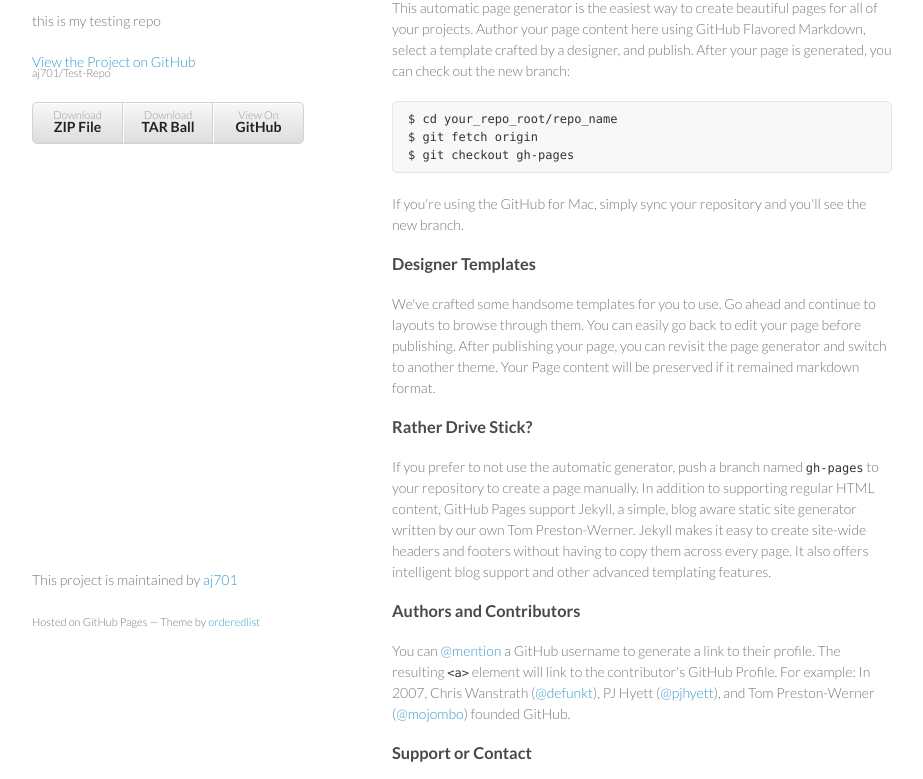
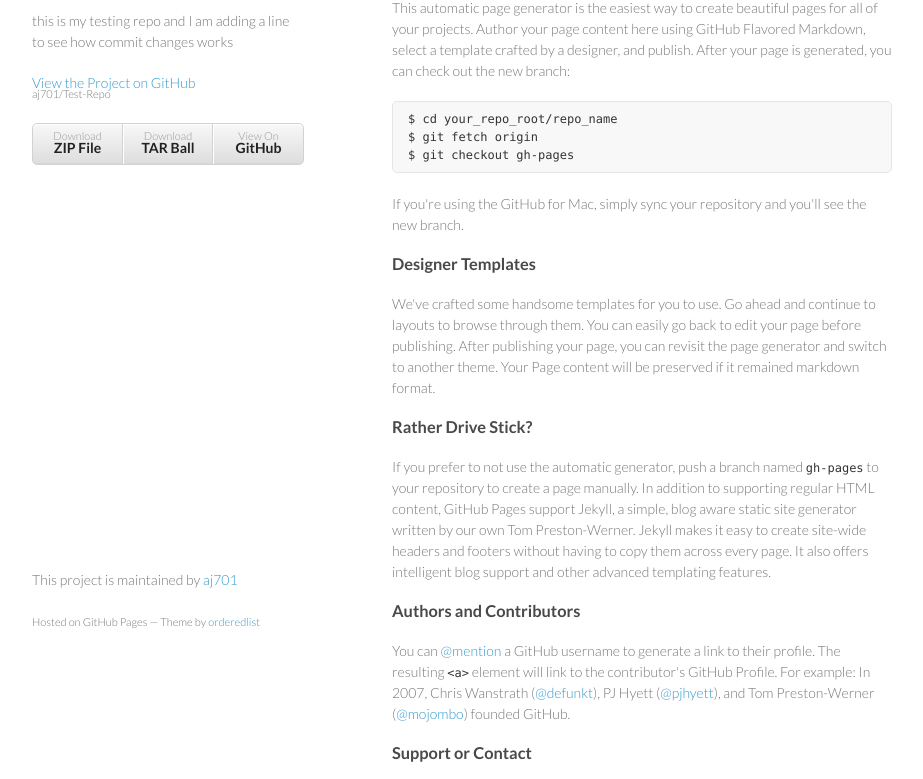
Before and after one commit to aj701/Test-Repo, a plain HTML site: page index.html in a window 1280 px wide. Shown: the part 99-878 px from the top of the page, without its empty margins (178-1101 px from the left). Drawn offline with Linux system fonts and the light colour scheme.

Commit message:
to test commit changes
added working to description

```diff
--- a/index.html
+++ b/index.html
@@ -16,7 +16,7 @@
     <div class="wrapper">
       <header>
         <h1>Test-repo</h1>
-        <p>this is my testing repo</p>
+        <p>this is my testing repo and I am adding a line to see how commit changes works</p>
 
         <p class="view"><a href="https://github.com/aj701/Test-Repo">View the Project on GitHub <small>aj701/Test-Repo</small></a></p>
 
```
